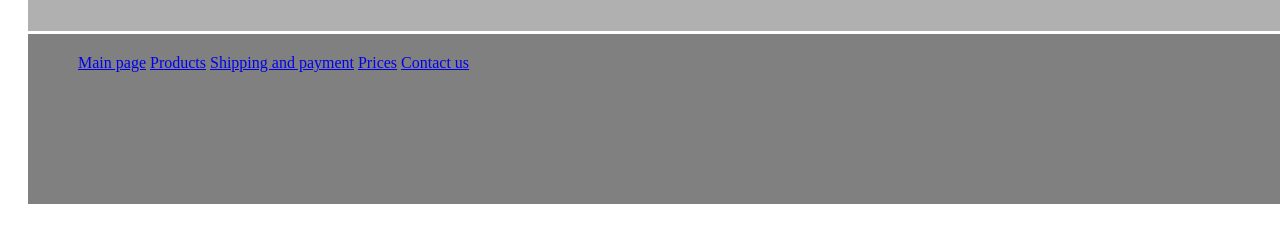
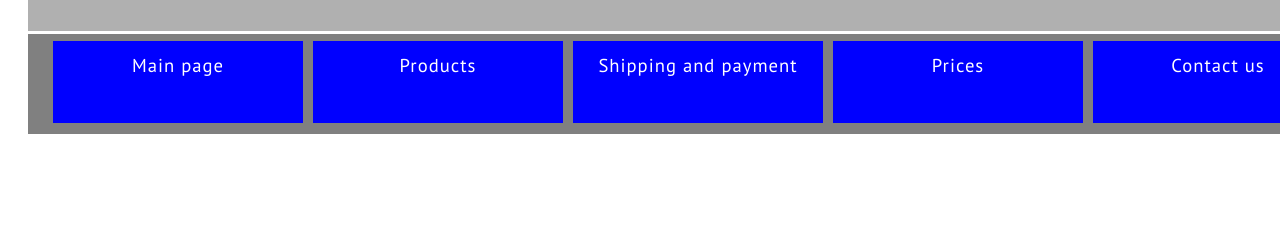
Before and after one commit to FreddyRad555/site2, a plain HTML site: page site2/index.html in a window 1280 px wide. Shown: the part 259-502 px from the top of the page. Drawn offline with Linux system fonts and the light colour scheme; files that its build step writes are made by us from their sources.

Commit message:
Update index.html

```diff
--- a/site2/index.html
+++ b/site2/index.html
@@ -21,16 +21,34 @@
 			.text1{
 				font-size: 20px;
 			}
+			.menu {
+			width:1800;
+			height:90px;
+			background:gray;
+			padding-left:20px;
+			margin-left: 17px;
+			padding-right: 50px;
+			margin-right: 15px;
+}
+			.menu a{
+				display:block;
+				background:blue;
+				width: 250px;
+				height:70px;
+				padding-top:12px;
+				margin:7px 5px 4px 5px;
+				float:left;
+				font-family:;
+				font-size:14pt;
+				letter-spacing:1px;
+				text-decoration:none;
+				text-align:center;
+				color:white;
+				font-family:PT Sans;
+			}
 			.main_menu{
-				width: 1730;
-				height: 150;
-				background-color: gray;
-				display: block;
-				padding-left: 50px;
-				padding-right: 20px;
-                padding-top: 20px;
-                margin-left: 17px;
-                margin-right: 20px;
+				width:1730;
+				height: 100;
 			}
 		</style>
 
@@ -70,6 +88,9 @@
 			<tr>
 				<td>
 					<div class="menu main_menu">
+						<link rel="preconnect" href="https://fonts.googleapis.com">
+						<link rel="preconnect" href="https://fonts.gstatic.com" crossorigin>
+						<link href="https://fonts.googleapis.com/css2?family=PT+Sans:wght@400;700&display=swap" rel="stylesheet">
 					<a href ="index.html">Main page</a>
 					<a href ="products.html">Products</a>
 					<a href ="shippay.html">Shipping and payment</a>
```
